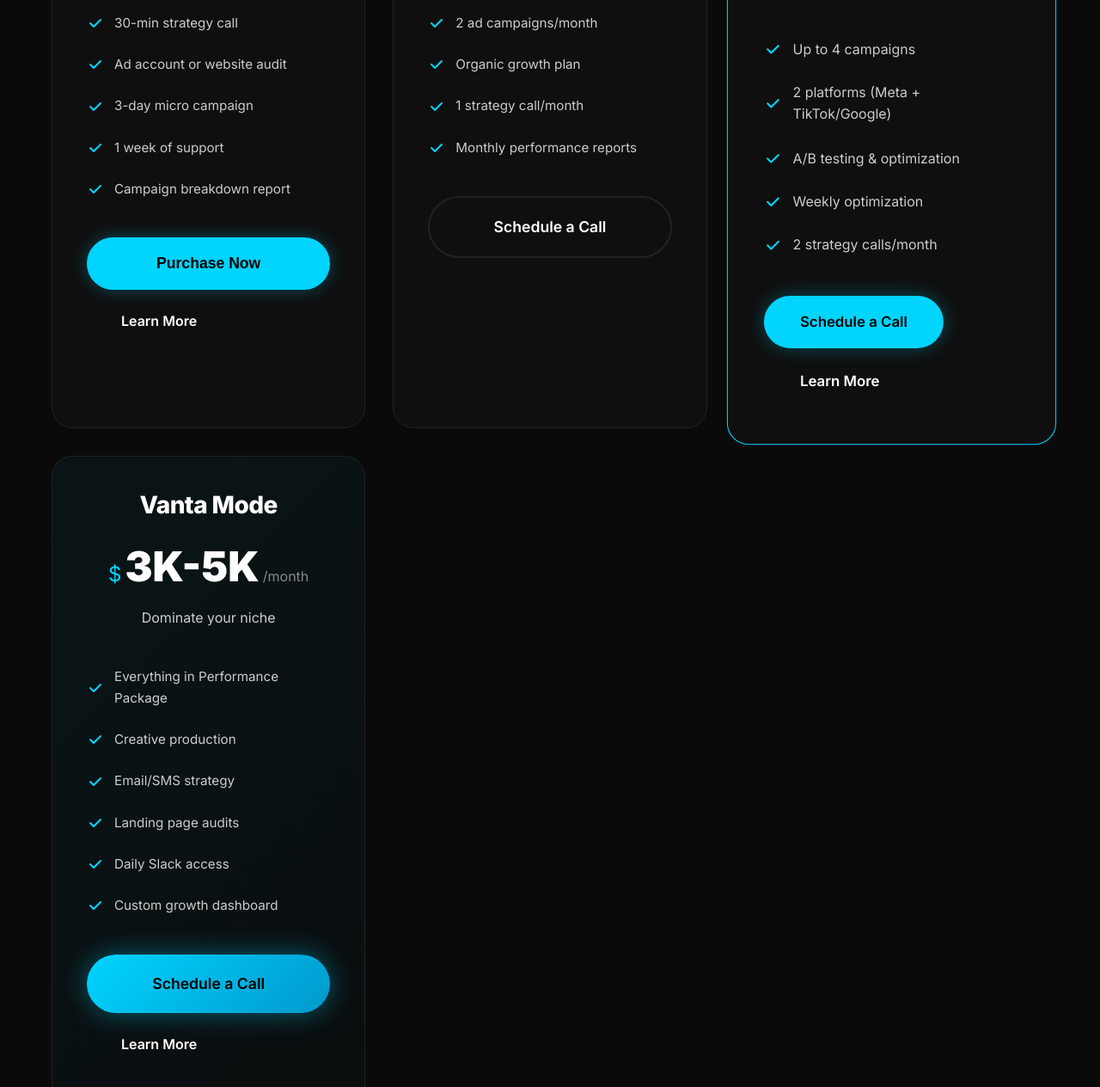
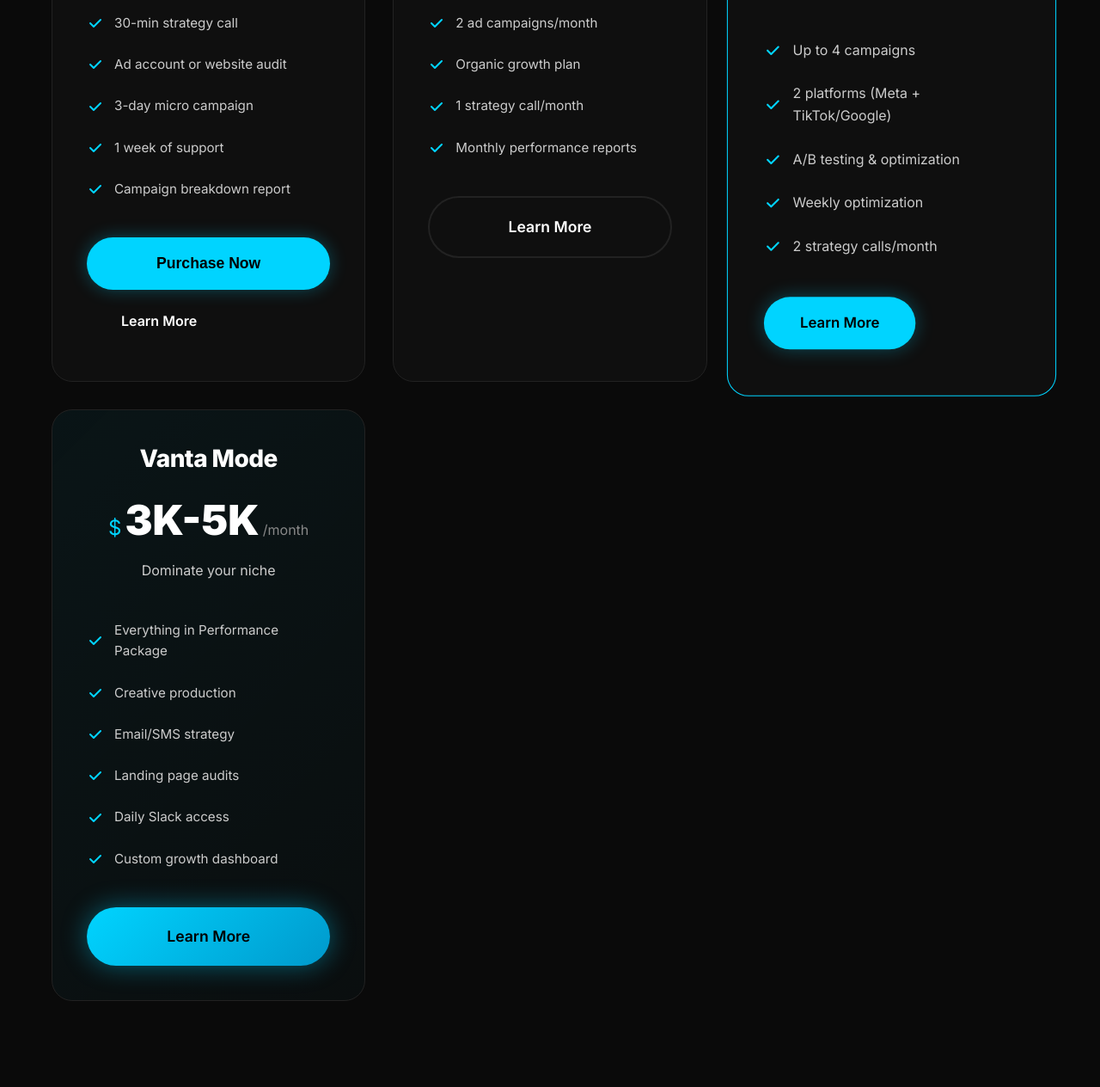
Before and after one commit to vantascaling/Vanta-Scaling-Website, a website: page public/plans.html in a window 1280 px wide. Shown: the part 675-1939 px from the top of the page at 86% size. Drawn offline with Linux system fonts and the light colour scheme; a script that the page names is missing.

Commit message:
Update plans.html

```diff
--- a/public/plans.html
+++ b/public/plans.html
@@ -140,8 +140,8 @@
                         </ul>
                     </div>
                     <div class="card-action">
-                        <a href="schedule.html" class="btn btn-secondary">
-                            Schedule a Call
+                        <a href="plan-accelerate.html" class="btn btn-secondary" onclick="event.stopPropagation()">
+                            Learn More
                         </a>
                     </div>
                 </div>
@@ -193,10 +193,7 @@
                         </ul>
                     </div>
                     <div class="card-action">
-                        <a href="schedule.html" class="btn btn-primary" onclick="event.stopPropagation()">
-                            Schedule a Call
-                        </a>
-                        <a href="plan-performance.html" class="btn btn-outline" style="margin-top: 0.5rem;">
+                        <a href="plan-performance.html" class="btn btn-primary" onclick="event.stopPropagation()">
                             Learn More
                         </a>
                     </div>
@@ -254,10 +251,7 @@
                         </ul>
                     </div>
                     <div class="card-action">
-                        <a href="schedule.html" class="btn btn-premium" onclick="event.stopPropagation()">
-                            Schedule a Call
-                        </a>
-                        <a href="plan-vanta-mode.html" class="btn btn-outline" style="margin-top: 0.5rem;">
+                        <a href="plan-vanta-mode.html" class="btn btn-premium" onclick="event.stopPropagation()">
                             Learn More
                         </a>
                     </div>
```
